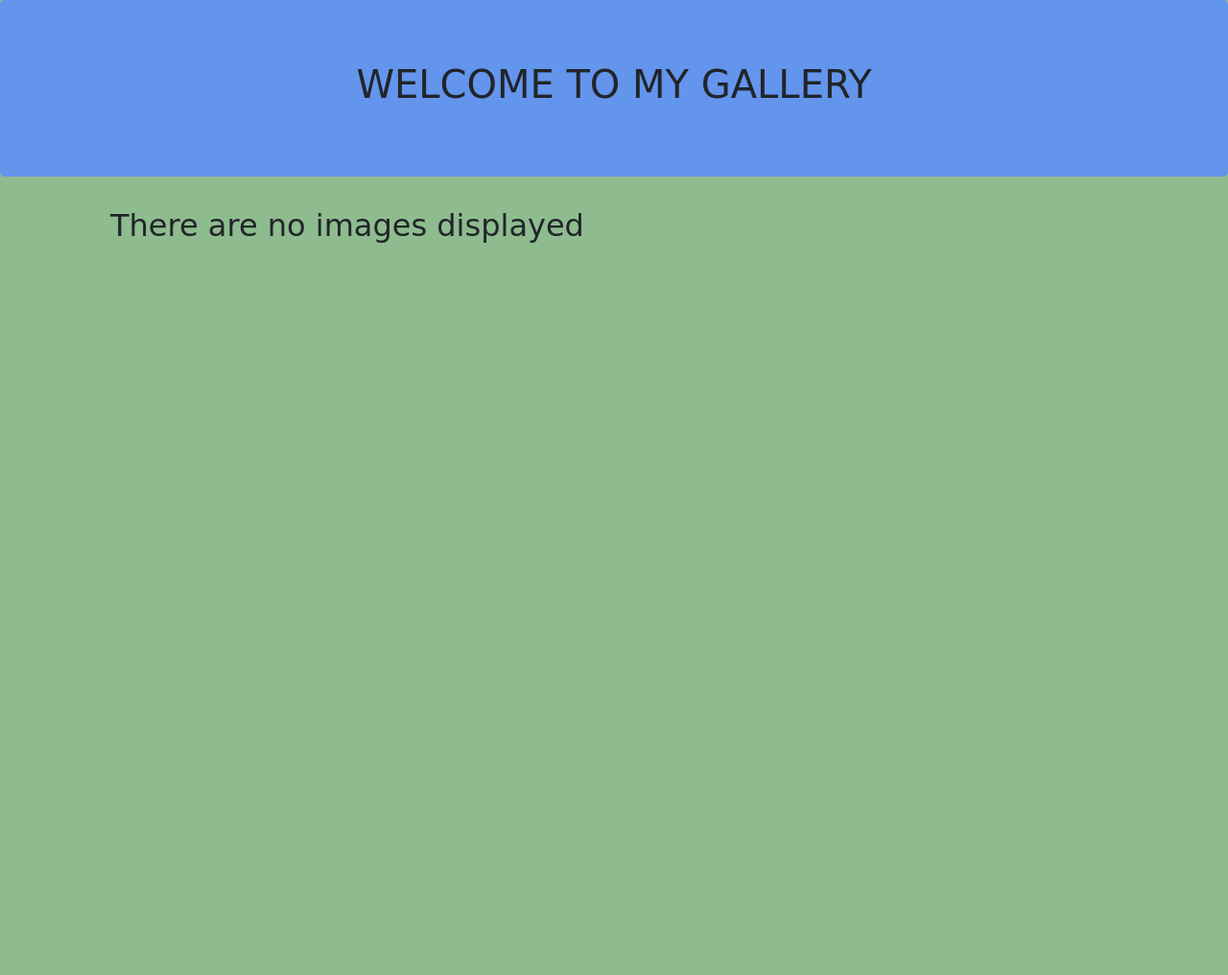
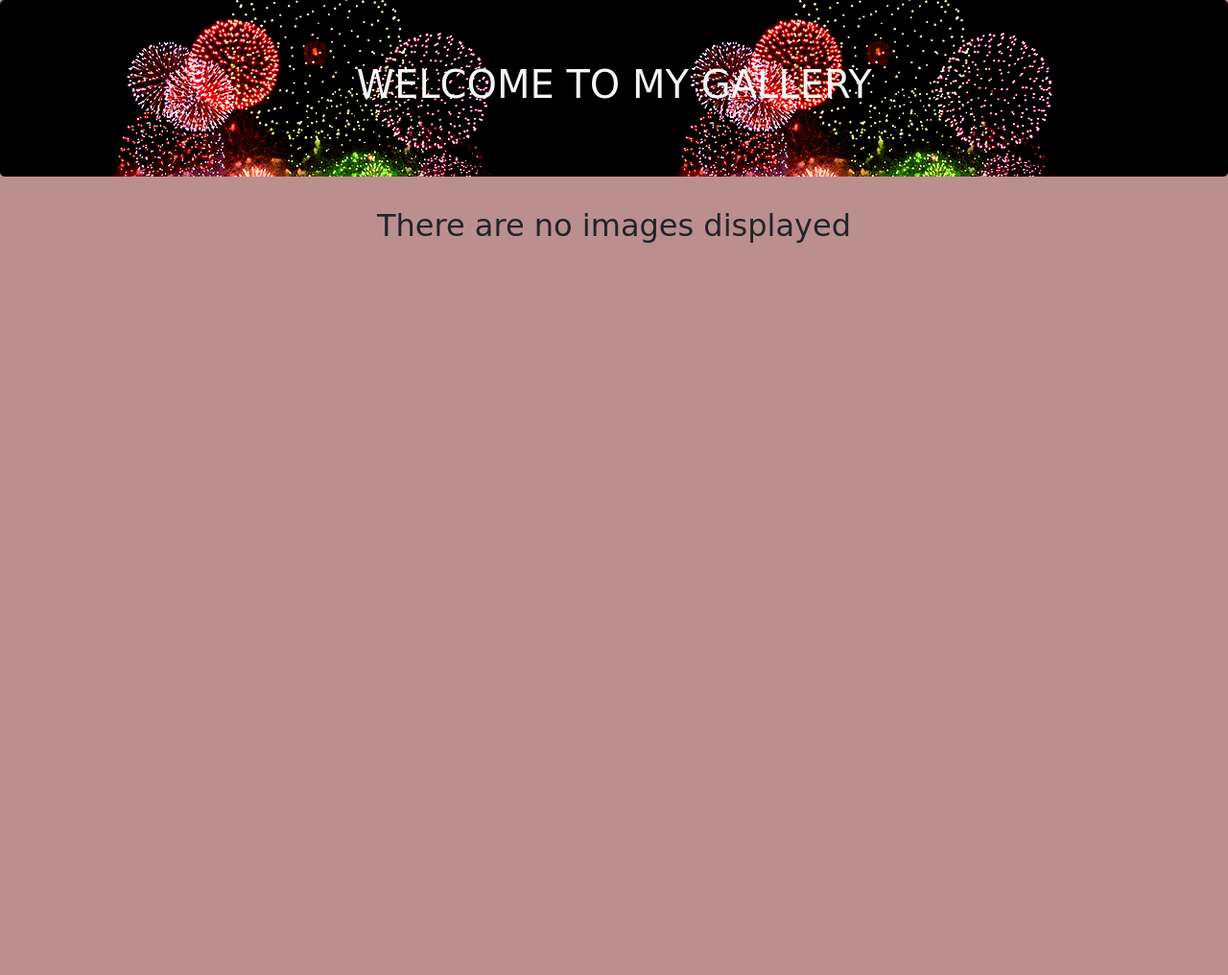
Before and after one commit to WambiruL/Gallery, a Django app: page / in a window 1280 px wide. Shown: the part 86-1102 px from the top of the page at 96% size. Run offline with Django 3.2, Linux system fonts and the light colour scheme; data that the repository does not hold is empty; some libraries are stand-ins or nearby versions; some web fonts are replaced.

Commit message:
Add jumbotron background color, add the images folder to media

```diff
--- a/photos/templates/animals.html
+++ b/photos/templates/animals.html
@@ -14,7 +14,7 @@
                 <div class="card-header">{{image.name}}</div>
                     <div class="card-body">
                         {%if image.image.url%}
-                        <img class="card-img-top"src = "{{ image.image.url }}" data-toggle="modal" data-target="#myModal{{image.id}}" style="height:150px;"/>
+                        <img class="card-img-top"src = "{{ image.image.url }}" data-toggle="modal" data-target="#modal{{image.id}}" style="height:150px;"/>
 
                         {%else%}
                         <img class="img-fluid rounded-start img-thumbnail" src="https://via.placeholder.com/150">
--- a/photos/templates/index.html
+++ b/photos/templates/index.html
@@ -40,6 +40,7 @@
     <h1>WELCOME TO MY GALLERY</h1>
 </div>
 <div class="container">
+    <div class="row">
     <!-- Looping through images -->
     {% for image in images %}
     <div class="col-md-4">
@@ -47,7 +48,7 @@
             <div class="card-header">{{image.name}}</div>
                 <div class="card-body">
                     {%if image.image.url%}
-                    <img class="card-img-top"src = "{{ image.image.url }}" data-toggle="modal" data-target="#myModal{{image.id}}" style="height:150px;"/>
+                    <img class="card-img-top"src = "{{ image.image.url }}" data-toggle="modal" data-target="#modal{{image.id}}" style="height:200px;"/>
 
                     {%else%}
                     <img class="img-fluid rounded-start img-thumbnail" src="https://via.placeholder.com/150">
@@ -90,6 +91,7 @@
             <h2>There are no images displayed</h2>
         </div>
     </div>
+    </div>
     {% endfor %}
 </div>
 
--- a/static/styles.css
+++ b/static/styles.css
@@ -1,18 +1,31 @@
 .container{
     width: 1050px;
     height: 800px;
+    display: flex;
+    justify-content: space-around;
+}
 
+.card{
+    padding: 20px;
+    margin: 3px;
+    background-color:#100e17;
+    color: ghostwhite;
+    height: 550px;
+    width: 400px;
+    border-radius: 50px;
 
 }
+
 body{
     font-family: 'Butcherman', cursive;
-    background-color:darkseagreen;
+    background-color:rosybrown;
 }
 nav{
     background-color: black;
 }
 
 .jumbotron{
-    background-color:cornflowerblue;
+    background-image: url('./images/jumbo.gif');
     text-align: center;
+    color: whitesmoke;
 }
```
Also changed, not shown: media/Images/AfricanPrint.jpg (renamed from media/AfricanPrint.jpg), media/Images/Mt._Kenya.jpg (renamed from media/Mt. Kenya.jpg), media/Images/Pizza.jpg (renamed from media/Pizza.jpg), media/Images/beaches.jpg (renamed from media/beaches.jpg), media/Images/cheetah_nKJaT8V.jpeg (renamed from media/cheetah.jpeg), static/images/jumbo.gif (added).
